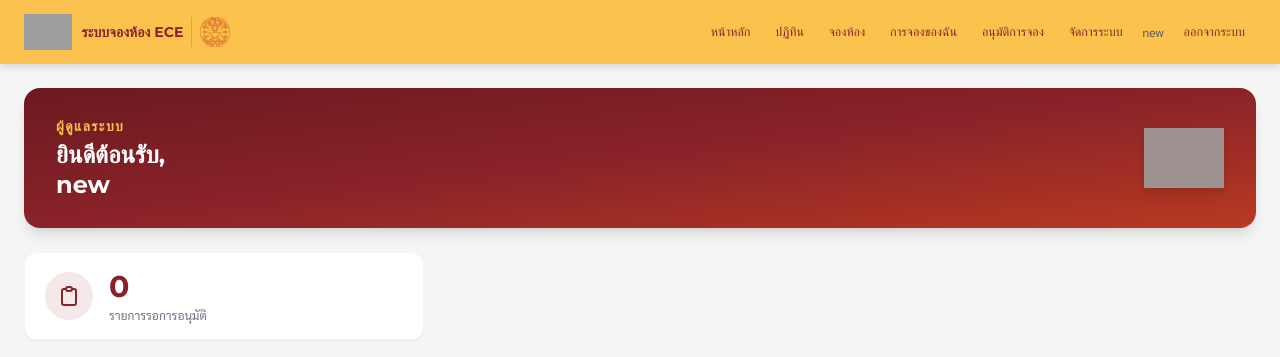
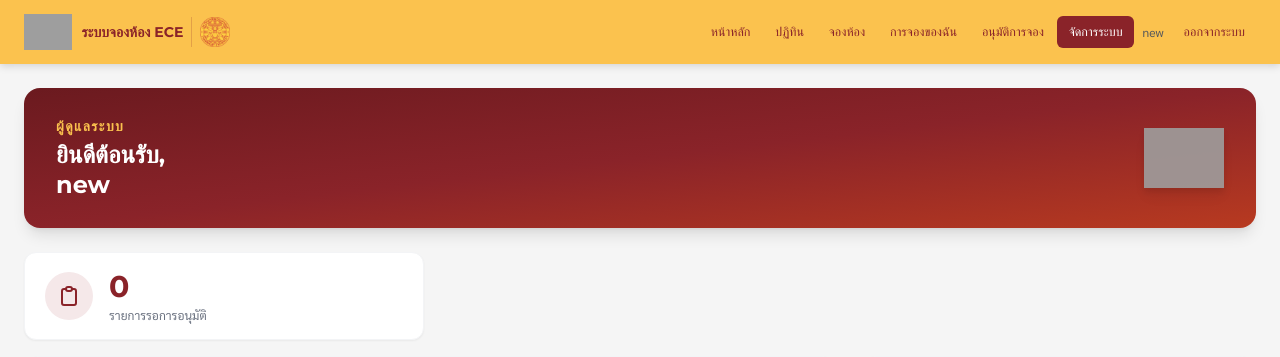
Before and after one commit to teepopbbp/RoomReservationECE, a Django app: page / in a window 1280 px wide. Shown: the top 357 px of the page. Run offline with Django 4.2, Linux system fonts and the light colour scheme; a user stored in the database is signed in; data that the repository does not hold is empty; some libraries are stand-ins or nearby versions; grey boxes are pictures that could not be loaded.

Commit message:
Modify css

```diff
--- a/static/css/style.css
+++ b/static/css/style.css
@@ -97,7 +97,9 @@ body {
   transition: color 0.15s, background 0.15s;
 }
 .nav-link:hover  { background: rgba(138,35,41,0.1); color: var(--color-maroon-dark); }
-.nav-link.active { color: var(--color-maroon-dark); font-weight: 700; }
+.nav-link.active      { color: var(--color-maroon-dark); font-weight: 700; }
+.nav-link--admin      { background: var(--color-maroon); color: #fff !important; border-radius: 6px; }
+.nav-link--admin:hover{ background: var(--color-maroon-dark); color: #fff !important; }
 .nav-user { color: var(--color-gray); font-size: 0.76rem; padding: 0 0.4rem; }
 
 /* ═══════════════════════════════
```
